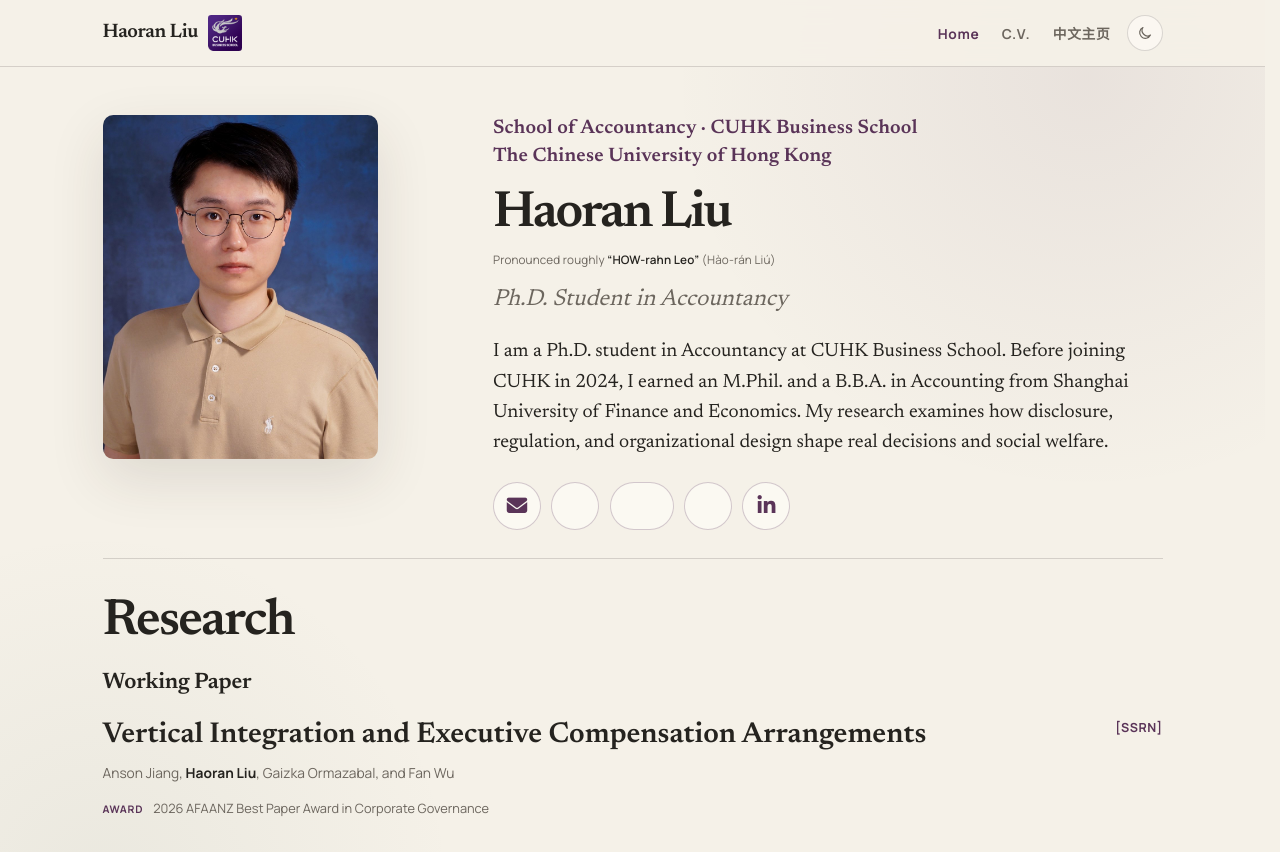
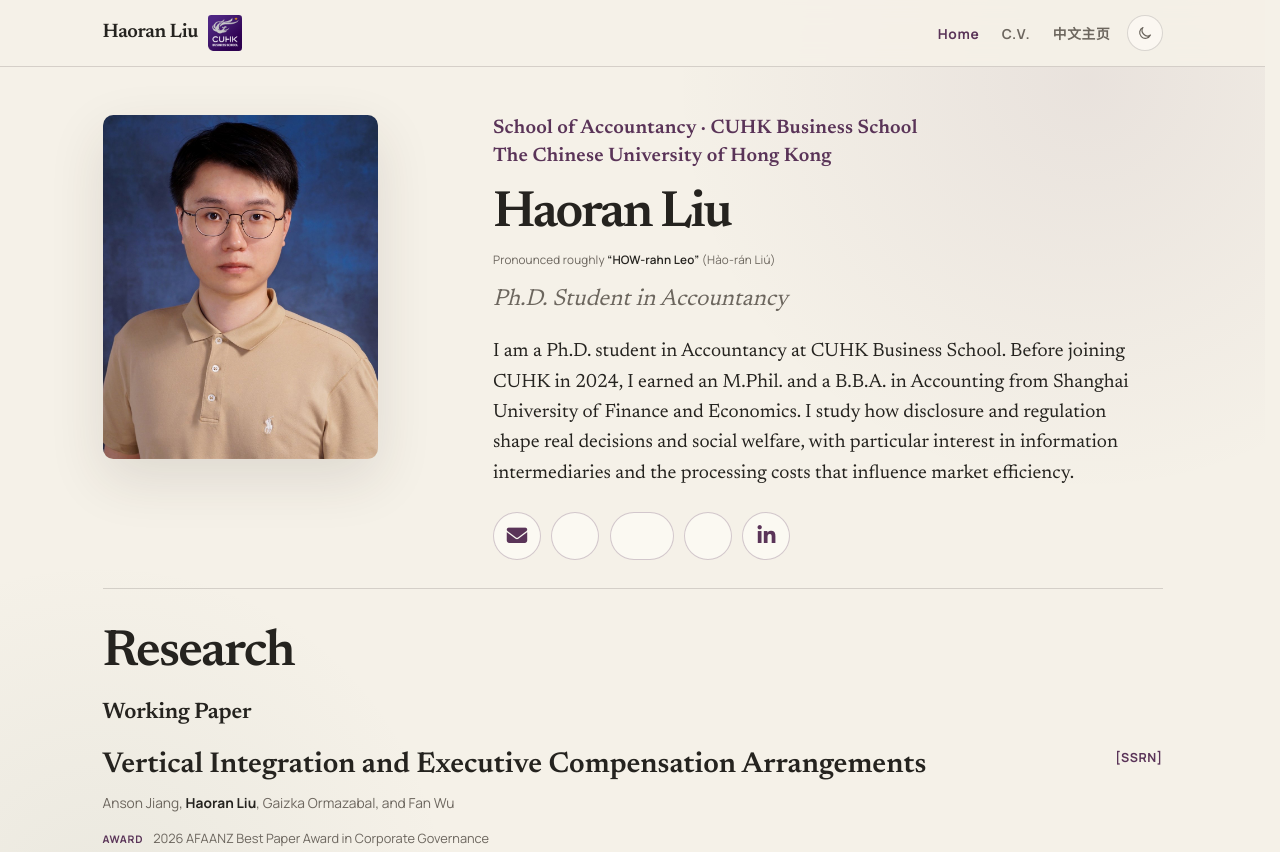
Before and after one commit to haoran-l/haoran-l.github.io, a plain HTML site: page index.html in a window 1280 px wide. Shown: the top 852 px of the page. Drawn offline with Linux system fonts and the light colour scheme; some icons are missing.

Commit message:
Sharpen homepage research statement

```diff
--- a/index.html
+++ b/index.html
@@ -44,7 +44,7 @@
           <p class="pronunciation">Pronounced roughly <span>“HOW-rahn Leo”</span> <span lang="zh-Latn">(Hào-rán Liú)</span></p>
           <p class="role">Ph.D. Student in Accountancy</p>
           <p class="intro">
-            I am a Ph.D. student in Accountancy at CUHK Business School. Before joining CUHK in 2024, I earned an M.Phil. and a B.B.A. in Accounting from Shanghai University of Finance and Economics. My research examines how disclosure, regulation, and organizational design shape real decisions and social welfare.
+            I am a Ph.D. student in Accountancy at CUHK Business School. Before joining CUHK in 2024, I earned an M.Phil. and a B.B.A. in Accounting from Shanghai University of Finance and Economics. I study how disclosure and regulation shape real decisions and social welfare, with particular interest in information intermediaries and the processing costs that influence market efficiency.
           </p>
 
           <div class="profile-links" aria-label="Academic and professional profiles">
```
Also changed, not shown: zh/index.html (+1 -1 lines).
